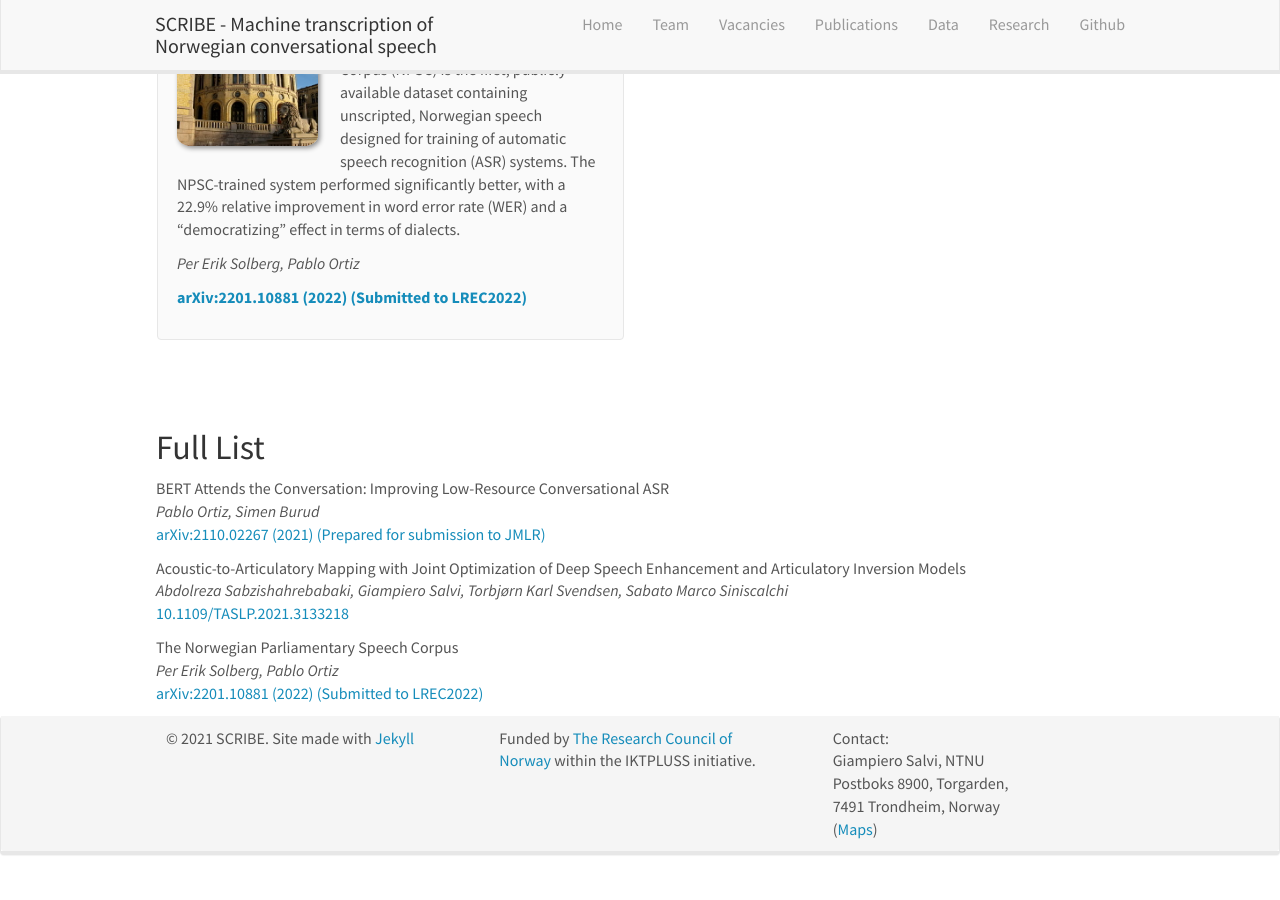
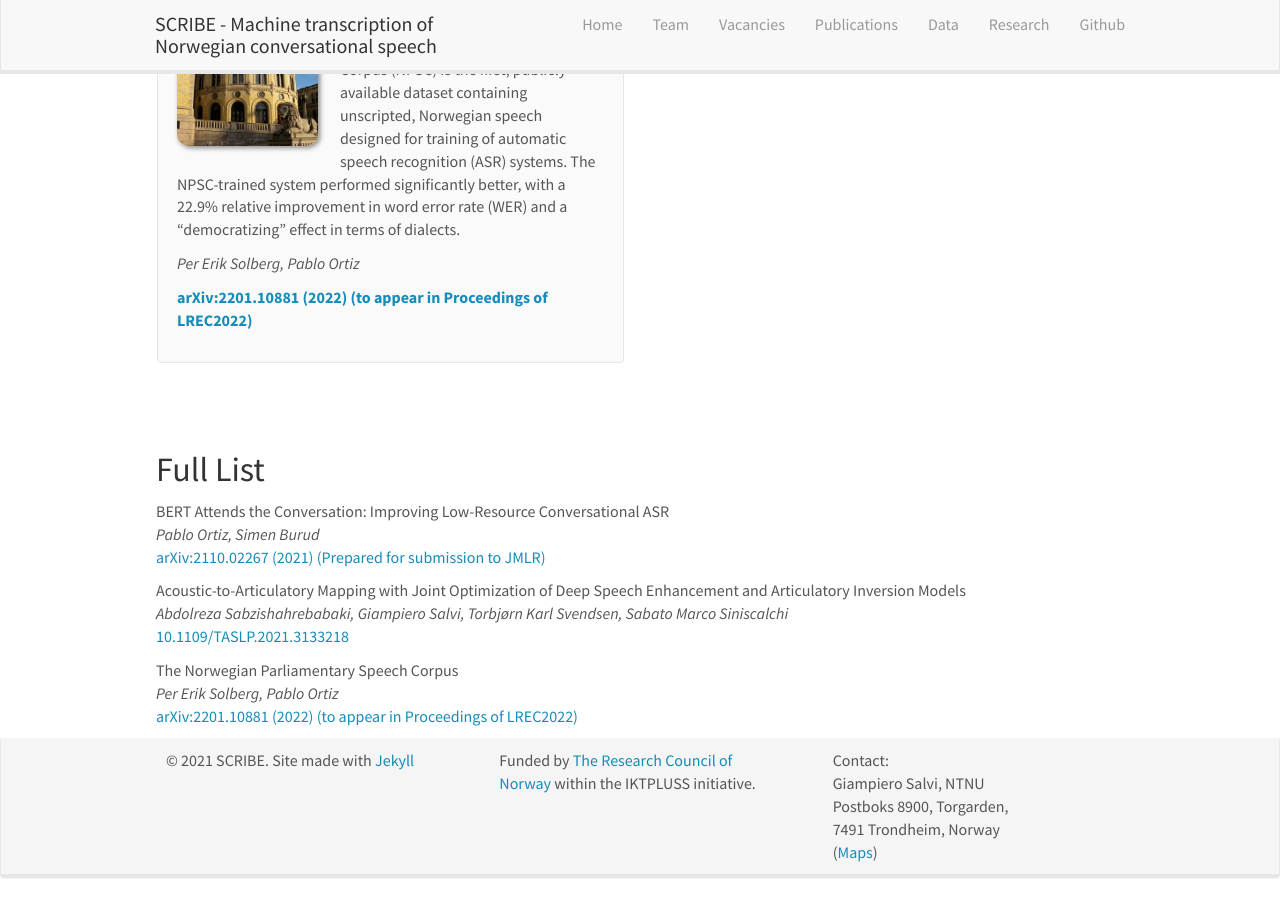
Before and after one commit to scribe-project/scribe-project.github.io, a Jekyll site: the page built from _pages/publications.md, in a window 1280 px wide and 900 px high, scrolled down 639 px. Built offline with Jekyll 4.4.1, drawn with Linux system fonts in a browser that asks for light colours; nearby versions of some CDN libraries; before the commit the page ends 1516 px from its top, so only the background shows below that.

Commit message:
Change status of paper from submitted to to appear

```diff
--- a/_data/publist.yml
+++ b/_data/publist.yml
@@ -24,6 +24,6 @@
   authors: Per Erik Solberg, Pablo Ortiz
   link:
     url: https://arxiv.org/abs/2201.10881
-    display: arXiv:2201.10881 (2022) (Submitted to LREC2022)
+    display: arXiv:2201.10881 (2022) (to appear in Proceedings of LREC2022)
   highlight: 1
   news2:
```
